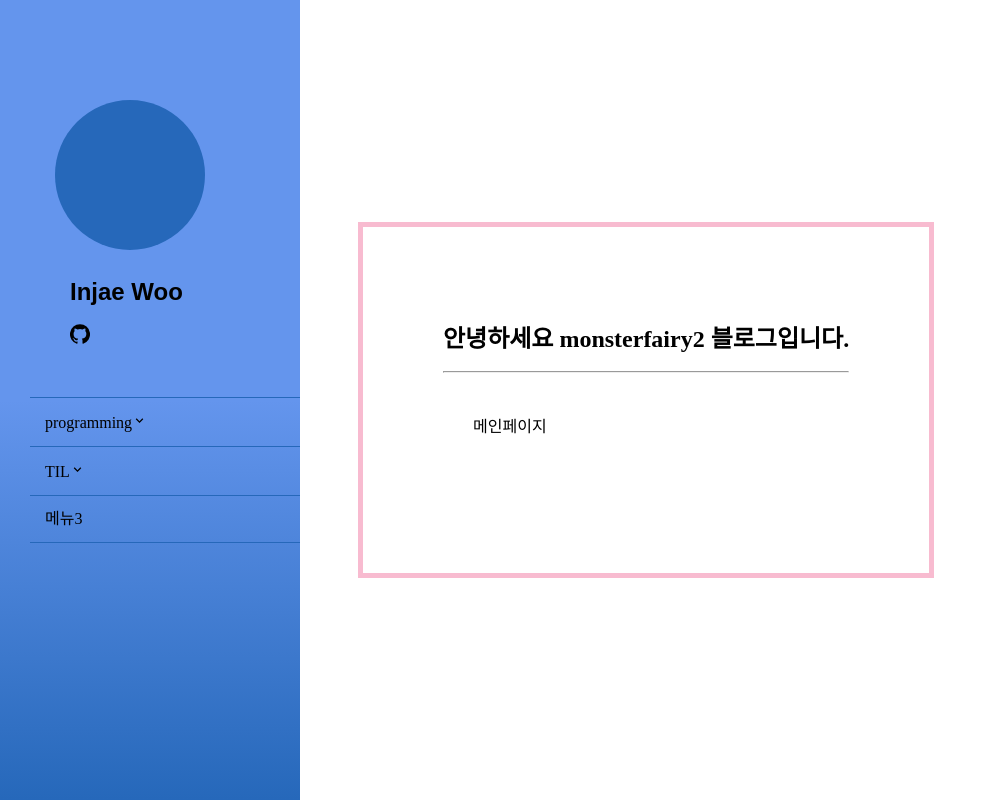
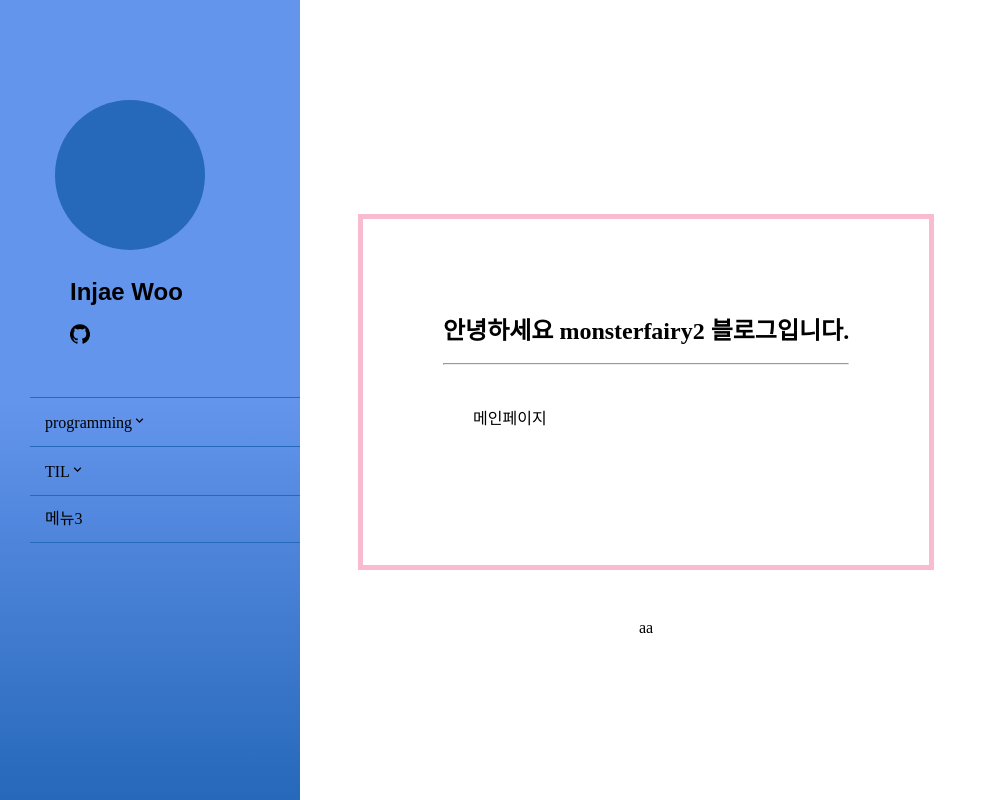
Before and after one commit to wooinjae2/wooinjae2.github.io, a Next.js app: page / in a window 1280 px wide. Shown: the whole page, without its empty margins (0-997 px from the left). Built offline with nearby package versions, Linux system fonts and the light colour scheme.

Commit message:
index page static 변경

```diff
--- a/pages/index.js
+++ b/pages/index.js
@@ -2,7 +2,7 @@ import Post from '../components/post';
 import styles from '../styles/Home.module.css'
 
 
-export default function Home() {
+function Home(props) {
   return (
     <div className={styles.container}>
 
@@ -12,6 +12,19 @@ export default function Home() {
     >
       메인페이지
     </Post>
+    {props.data}
     </div>
   )
 }
+
+
+export async function getStaticProps(){
+
+  return {
+    props: {
+      data:'aa'
+    }
+  }
+}
+
+export default Home
```
